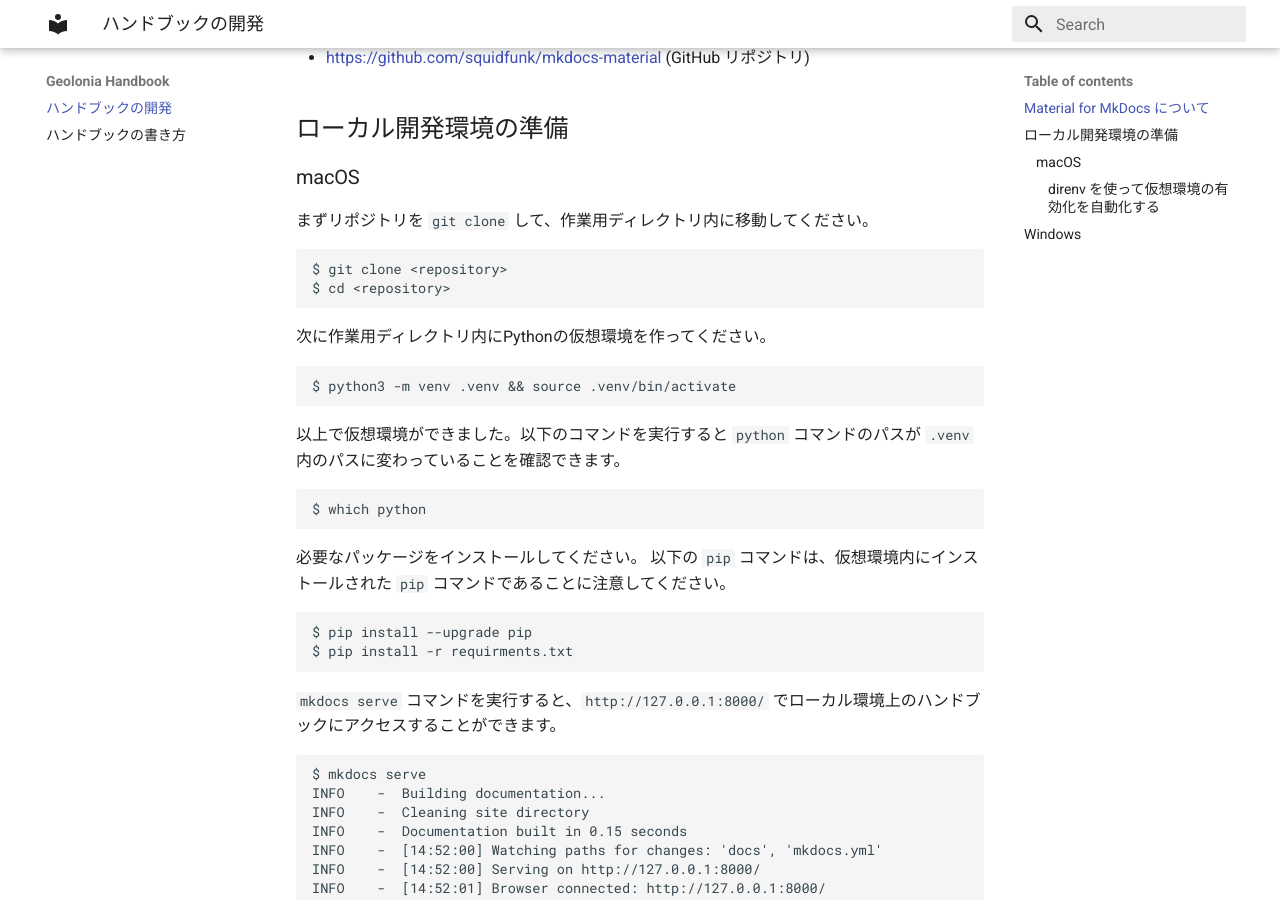
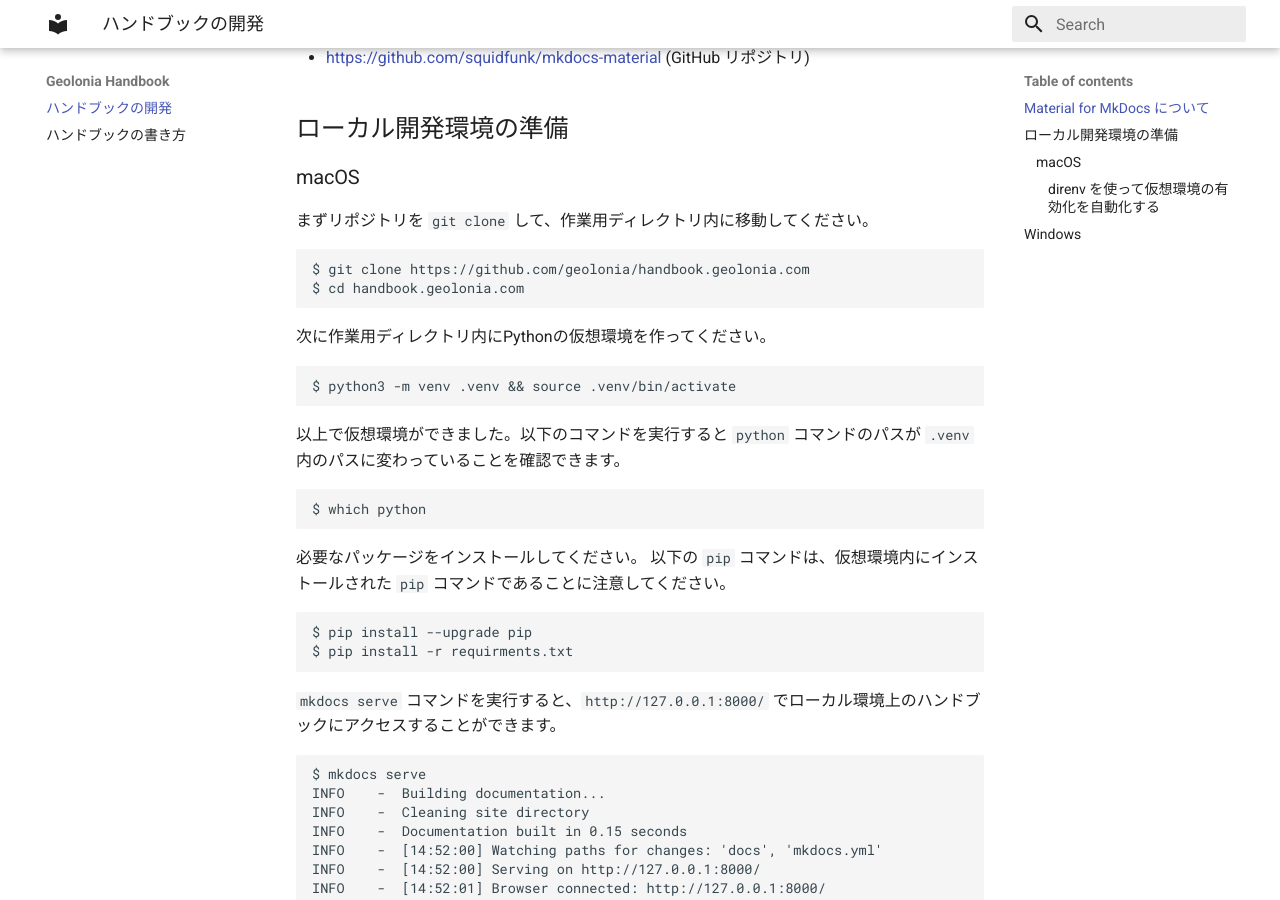
Before and after one commit to yuna-shinguryo/handbook.geolonia.com, an MkDocs documentation site: the page built from docs/how-to-develop-handbook.md, in a window 1280 px wide and 900 px high, scrolled down 403 px. Built offline with MkDocs 1.6.1 and Material for MkDocs 9.7.7, drawn with Linux system fonts in a browser that asks for light colours.

Commit message:
some fix

````diff
--- a/docs/how-to-develop-handbook.md
+++ b/docs/how-to-develop-handbook.md
@@ -18,8 +18,8 @@
 まずリポジトリを `git clone` して、作業用ディレクトリ内に移動してください。
 
 ```
-$ git clone <repository>
-$ cd <repository>
+$ git clone https://github.com/geolonia/handbook.geolonia.com
+$ cd handbook.geolonia.com
 ```
 
 次に作業用ディレクトリ内にPythonの仮想環境を作ってください。
````
